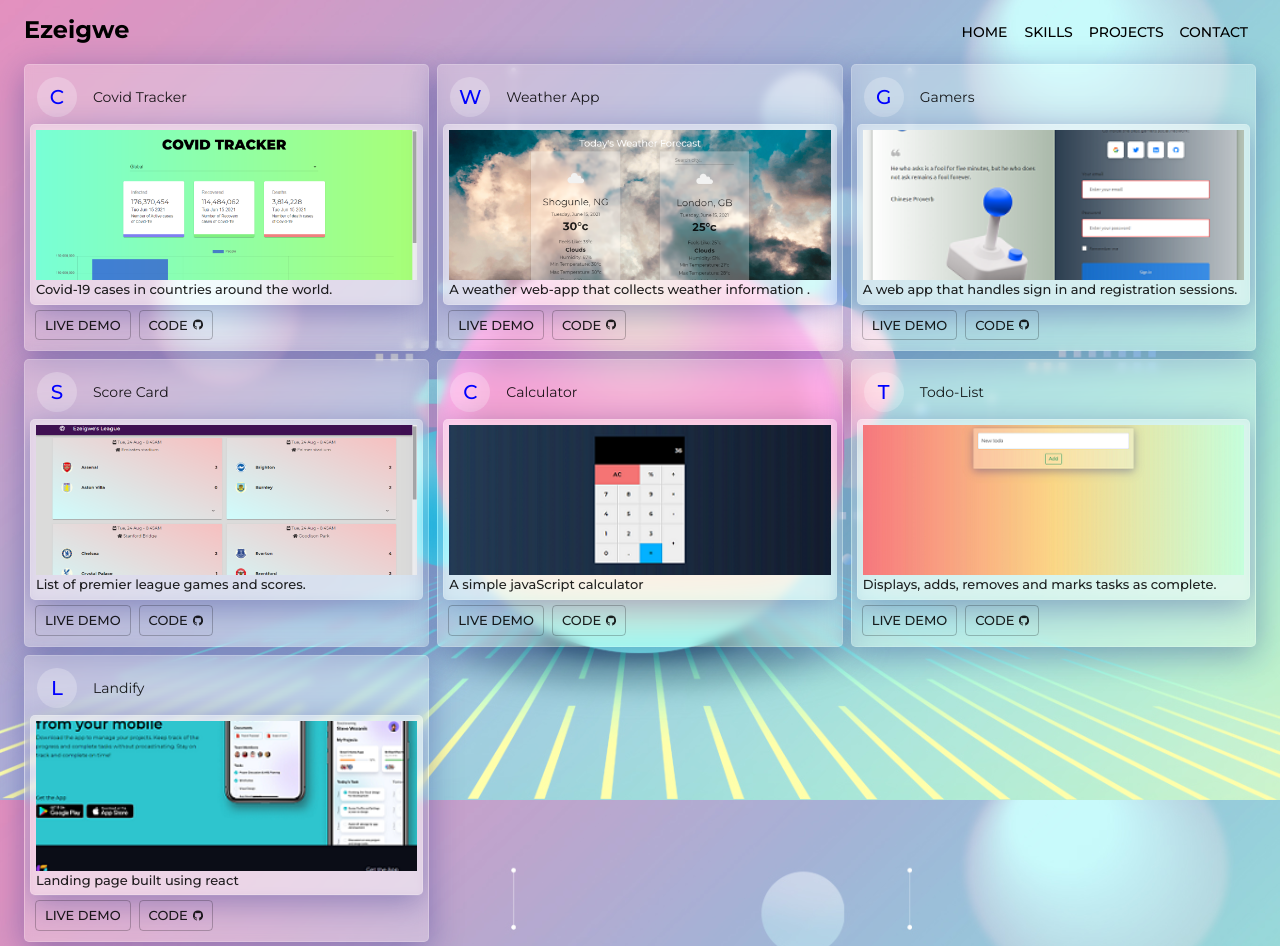
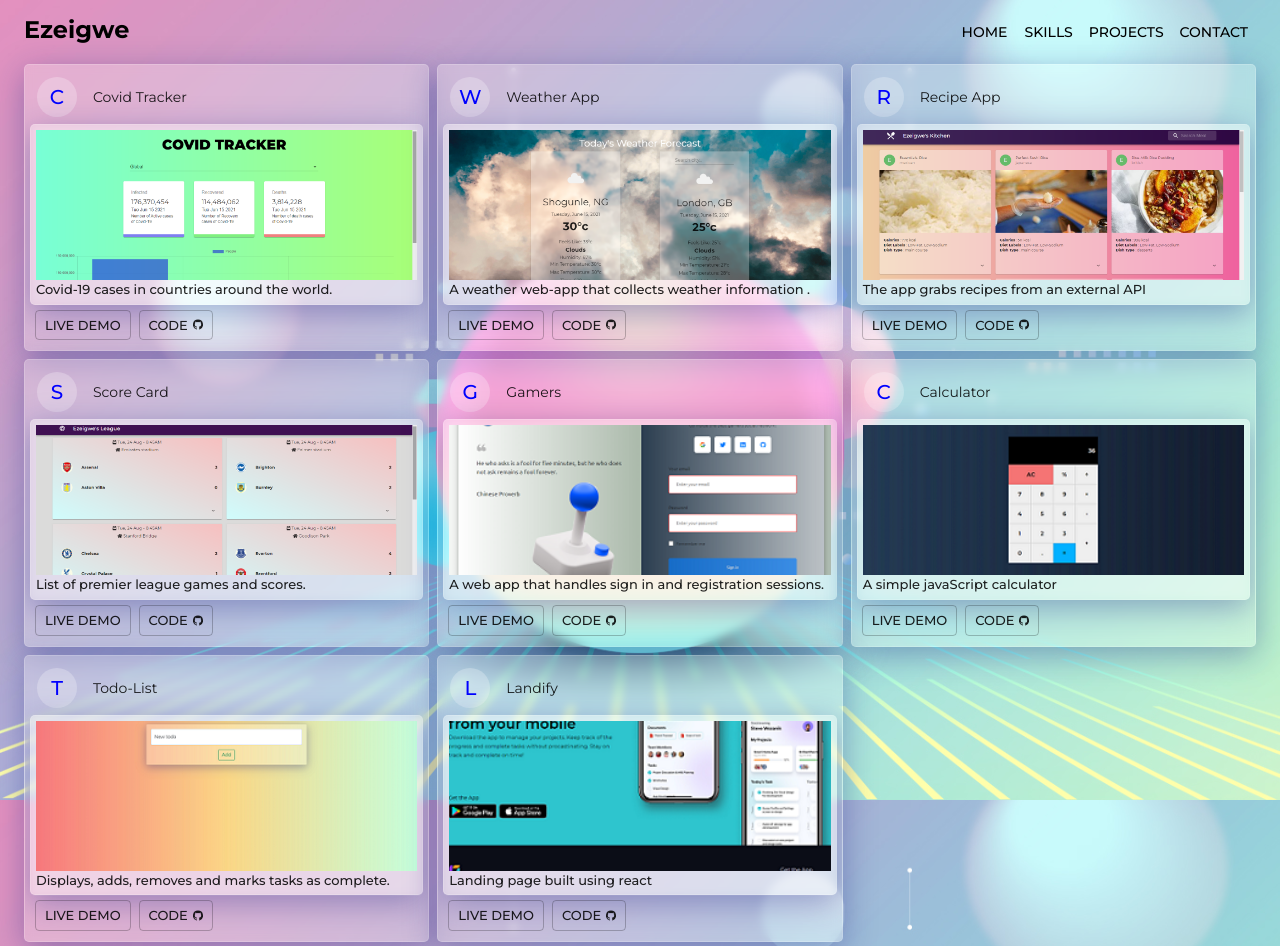
Before and after one commit to mezebu/portfolio, a React (Create React App) app: page /projects in a window 1280 px wide. Built offline with nearby package versions, Linux system fonts and the light colour scheme.

Commit message:
new project

```diff
--- a/src/assets/index.js
+++ b/src/assets/index.js
@@ -5,3 +5,4 @@ export { default as calculator } from "./Calculator.png";
 export { default as todo } from "./todo.png";
 export { default as covid } from "./covid.png";
 export { default as scores } from "./scores.png";
+export { default as recipe } from "./recipe.png";
--- a/src/components/ProjectCards/Projects.js
+++ b/src/components/ProjectCards/Projects.js
@@ -6,6 +6,7 @@ import {
   calculator,
   todo,
   scores,
+  recipe,
 } from "../../assets";
 
 export const Projects = [
@@ -26,12 +27,12 @@ export const Projects = [
     codeUrl: "https://github.com/Mezebu/weather-app",
   },
   {
-    avatar: "G",
-    title: "Gamers",
-    imgSrc: GamersImage,
-    description: "A web app that handles sign in and registration sessions.",
-    codeUrl: "https://github.com/Mezebu/gamers",
-    pageUrl: "https://gamers-fb7da.firebaseapp.com/",
+    avatar: "R",
+    title: "Recipe App",
+    imgSrc: recipe,
+    description: "The app grabs recipes from an external API",
+    pageUrl: "https://recipe-app-46d04.web.app/",
+    codeUrl: "https://github.com/Mezebu/recipe-app",
   },
   {
     avatar: "S",
@@ -40,6 +41,14 @@ export const Projects = [
     description: "List of premier league games and scores.",
     pageUrl: "https://score-card-app.web.app/",
     codeUrl: "https://github.com/Mezebu/score-card-app",
+  },
+  {
+    avatar: "G",
+    title: "Gamers",
+    imgSrc: GamersImage,
+    description: "A web app that handles sign in and registration sessions.",
+    codeUrl: "https://github.com/Mezebu/gamers",
+    pageUrl: "https://gamers-fb7da.firebaseapp.com/",
   },
   {
     avatar: "C",
```
Also changed, not shown: src/assets/recipe.png (added).
